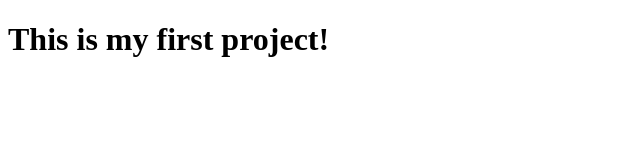
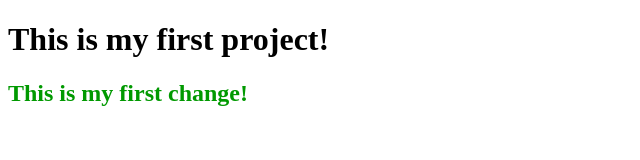
Before and after one commit to gaoqian123/gaq, a plain HTML site: page index.html in a window 1280 px wide. Shown: the whole page, without its empty margins (0-640 px from the left). Drawn offline with Linux system fonts and the light colour scheme.

Commit message:
这是第一次修改wq

```diff
--- a/index.html
+++ b/index.html
@@ -9,5 +9,6 @@
 </head>
 <body>
     <h1>This is my first project!</h1>
+    <h2 style="color: #090"><b>This is my first change!</b></h2>
 </body>
 </html>
```
